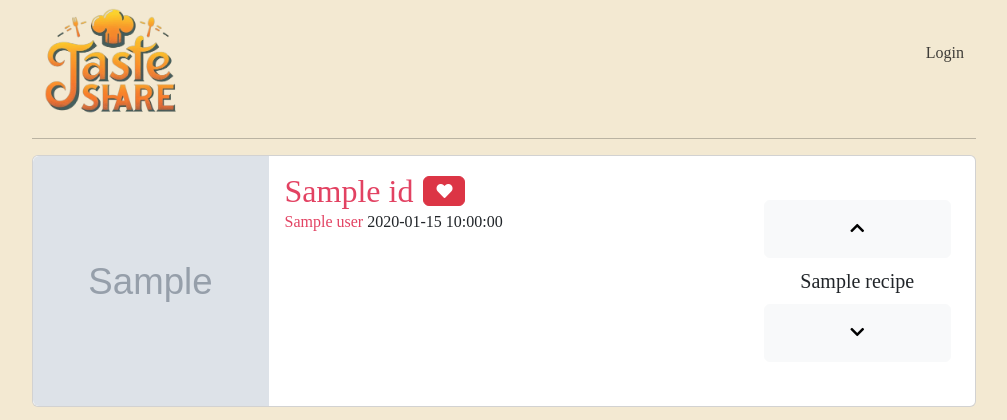
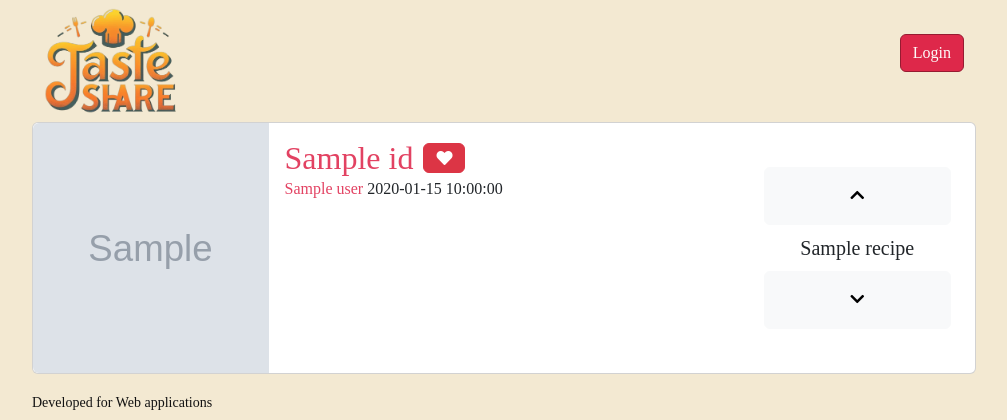
Before and after one commit to erikbejstam/cookapp, a Python web app: template templates/main/index.html in a window 1280 px wide. Shown: the top 420 px of the page, without its empty margins (136-1143 px from the left). Run offline with Jinja, Linux system fonts and the light colour scheme; the template is opened without the code that fills it: most values are stand-ins (such as "Sample title", 1, 10 or a date in 2020); grey boxes marked "Sample" are stand-in pictures; some libraries are stand-ins or nearby versions; some web fonts are replaced.

Commit message:
Style login button

```diff
--- a/templates/base.html
+++ b/templates/base.html
@@ -88,20 +88,13 @@
             </li>
             {% else %}
             <li class="nav-item">
-              <a class="nav-link login-link" href="{{ url_for('auth.login') }}" id="loginLink">Login</a>
+              <a class="btn btn-primary" href="{{ url_for('auth.login') }}" >Login</a>
             </li>
           {% endif %}
         </ul>
       </div>
-        </ul>
-      </div>
-
-        </ul>
-
-      </div>
     </nav>
 
-    <hr>
 
     <section class="content">{% block content %}{% endblock %}</section>
 
```
